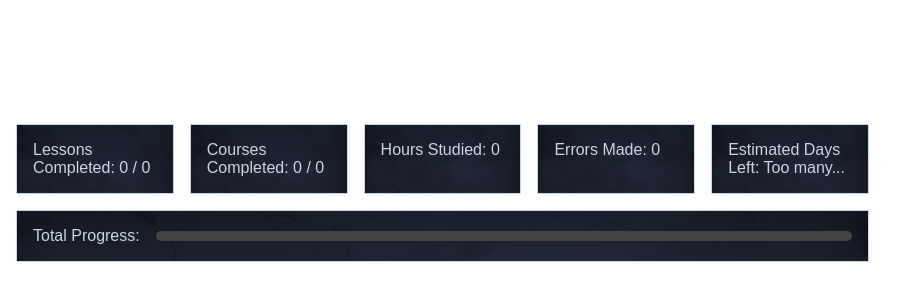
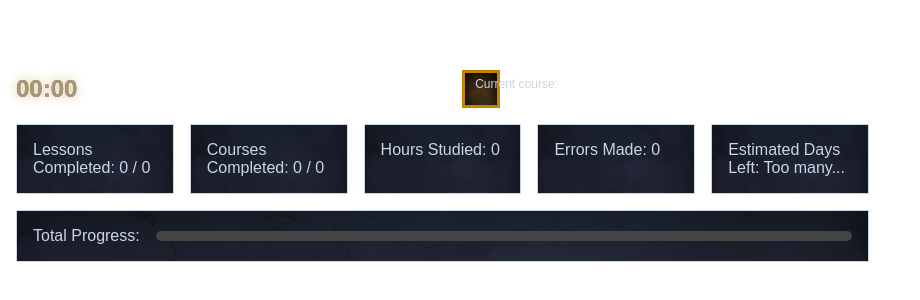
Before and after one commit to itsmejoeyb/stream-overlay, a Svelte app in the folder client/: page / in a window 1280 px wide. Shown: the part 442-742 px from the top of the page, without its empty margins (0-920 px from the left). Built offline with nearby package versions, Linux system fonts and the light colour scheme; no server answers; grey boxes are pictures that could not be loaded.

Commit message:
added timer and /timer endpoint

```diff
--- a/client/src/App.svelte
+++ b/client/src/App.svelte
@@ -9,6 +9,9 @@
     let hours = "0";
     let errors = "0";
     let daysRemaining = "Too many...";
+    let countdownTime = "00:00";
+    let countdownSeconds = 0;
+    let countdownInterval = null;
     let lastLessonsCompleted = 0;
     let lastCoursesCompleted = 0;
     let lessonsProgress = 0;
@@ -37,6 +40,33 @@
         });
     }
 
+    function startCountdown(minutes) {
+        if (countdownInterval) {
+            clearInterval(countdownInterval);
+        }
+
+        countdownSeconds = minutes * 60;
+        updateCountdownDisplay();
+
+        countdownInterval = setInterval(() => {
+            countdownSeconds--;
+            updateCountdownDisplay();
+
+            if (countdownSeconds <= 0) {
+                clearInterval(countdownInterval);
+                countdownInterval = null;
+                confettiLeft();
+                confettiRight();
+            }
+        }, 1000);
+    }
+
+    function updateCountdownDisplay() {
+        const minutes = Math.floor(countdownSeconds / 60);
+        const seconds = countdownSeconds % 60;
+        countdownTime = `${minutes.toString().padStart(2, "0")}:${seconds.toString().padStart(2, "0")}`;
+    }
+
     socket.onmessage = (event) => {
         const data = JSON.parse(event.data);
         if (data.progress) {
@@ -48,6 +78,7 @@
             const hoursStudied = Number(p.hours_studied) || 0;
             const errorsMade = Number(p.errors_made) || 0;
             const title = p.course_title || "";
+            const timerMinutes = Number(p.timer_minutes) || 0;
 
             // Confetti from left and right if incremented
             if (lessonsCompleted > lastLessonsCompleted) {
@@ -81,6 +112,12 @@
 
             lessonsProgress =
                 lessonsTotal > 0 ? (lessonsCompleted / lessonsTotal) * 100 : 0;
+
+            // Start countdown timer if timer_minutes is provided
+            if (timerMinutes > 0 && timerMinutes !== countdownSeconds / 60) {
+                startCountdown(timerMinutes);
+            }
+
             lastLessonsCompleted = lessonsCompleted;
             lastCoursesCompleted = coursesCompleted;
         }
@@ -89,8 +126,10 @@
 
 <main>
     <div class="bottom">
-        {#if courseTitle}
-            <div class="container">
+        <div class="title-container">
+            <div class="timer-display">
+                {countdownTime}
+            </div>
             <div
                 class="card title-card"
                 style="background-image: url('{texture}'), url('{buttonBg}'), radial-gradient(
@@ -104,7 +143,6 @@
                 {courseTitle}
             </div>
         </div>
-        {/if}
         <div class="container">
             <div
                 class="card"
@@ -169,6 +207,30 @@
         gap: 1rem;
         flex-wrap: wrap;
     }
+    .title-container {
+        display: flex;
+        align-items: center;
+        gap: 1rem;
+        margin-bottom: 1rem;
+    }
+    .timer-display {
+        background-image:
+            url("../assets/texture_paper.png"),
+            url("../assets/texture_crack_base.png"),
+            radial-gradient(
+                88.86% 132.66% at 50% 92.32%,
+                #2a1c0c 0,
+                #c18500 50%,
+                #2a1c0c 100%
+            );
+        background-clip: text;
+        -webkit-background-clip: text;
+        color: transparent;
+        font-size: 1.5rem;
+        font-weight: bold;
+        white-space: nowrap;
+        text-shadow: 0 0 10px rgba(193, 133, 0, 0.5);
+    }
     .title-card {
         flex: 0 !important;
         white-space: nowrap;
@@ -181,7 +243,6 @@
         position: relative;
         color: #d7dee6;
         font-size: 2rem;
-        margin-bottom: 1rem;
         border: 3px solid #c18500 !important;
         background-color: #2a1c0c !important;
     }
```
Also changed, not shown: 1 other file (tests, documents, lock files or other folders). Lines whose indentation alone changed are shown as unchanged.
